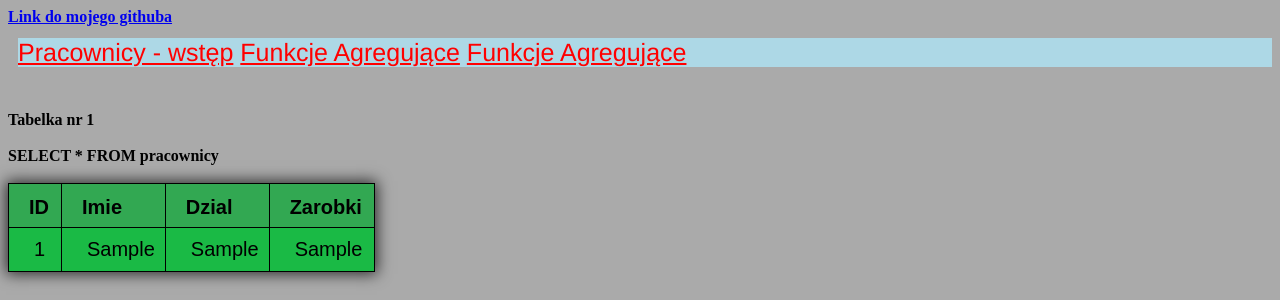
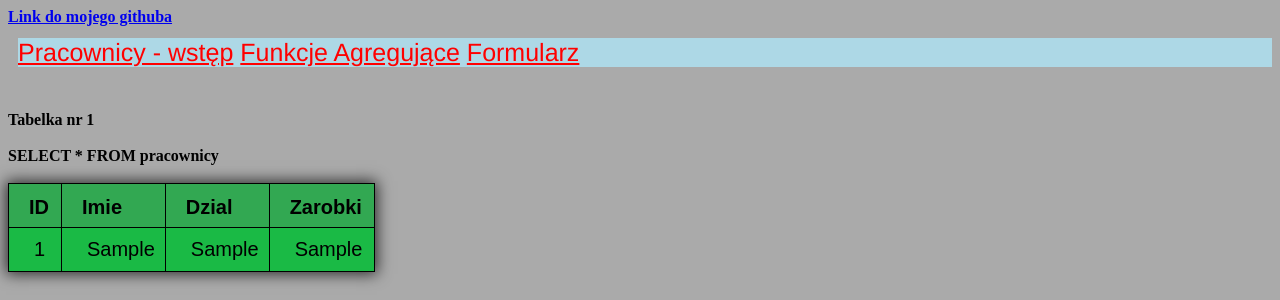
Before and after one commit to wilkdaniel03/PHP-SQL-Wprowadzenie, a PHP site: page / in a window 1280 px wide. Shown: the top 300 px of the page. Run offline with PHP 8.4, Linux system fonts and the light colour scheme; tables that the repository leaves empty or names only in its code hold one stand-in row (values such as "Sample post"); data that the repository does not hold is empty.

Commit message:
Update index.php

```diff
--- a/index.php
+++ b/index.php
@@ -9,7 +9,7 @@
     <div class="nav">
         <a class="nav-link" href="pracownicy.php">Pracownicy - wstęp</a>
         <a class="nav-link" href="funkcjeagregujace.php">Funkcje Agregujące</a>
-        <a class="nav-link" href="formularz.html">Funkcje Agregujące</a>
+        <a class="nav-link" href="formularz.html">Formularz</a>
     </div>
 </body>
 </html>
```
